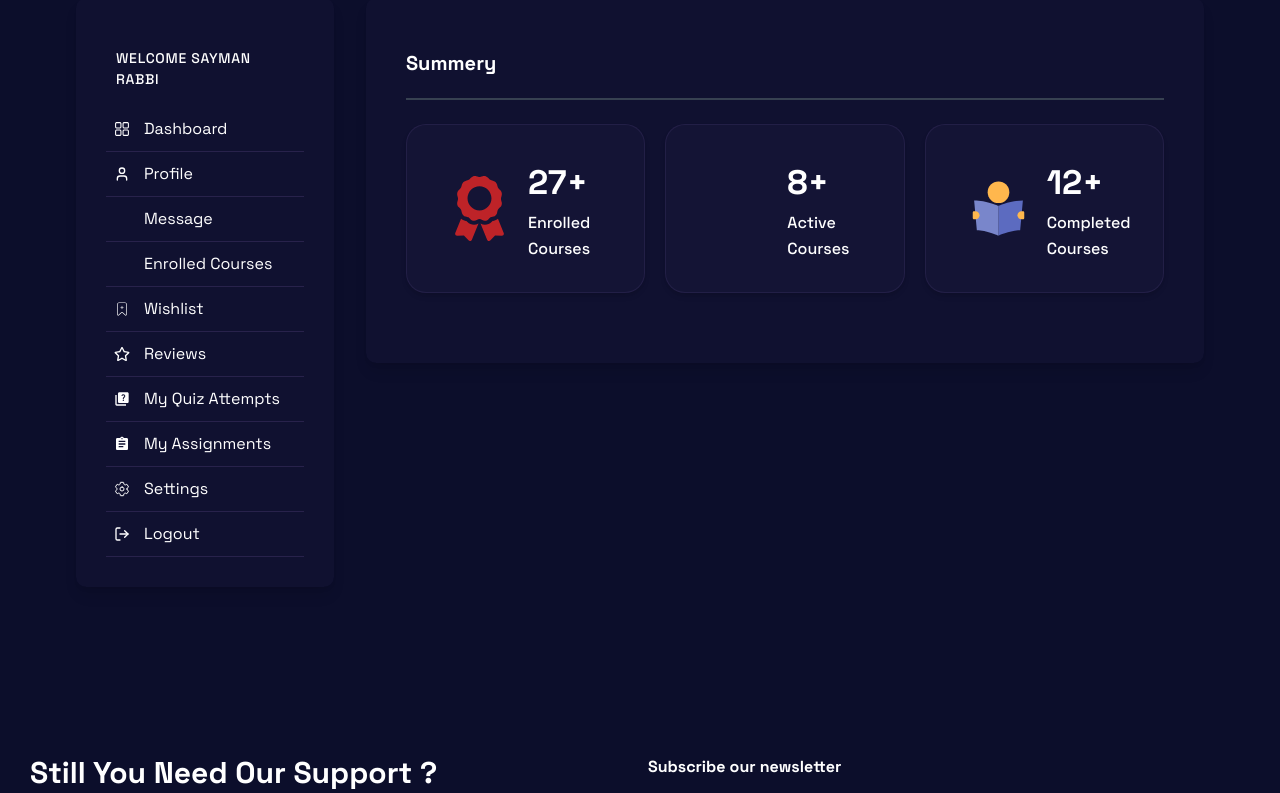
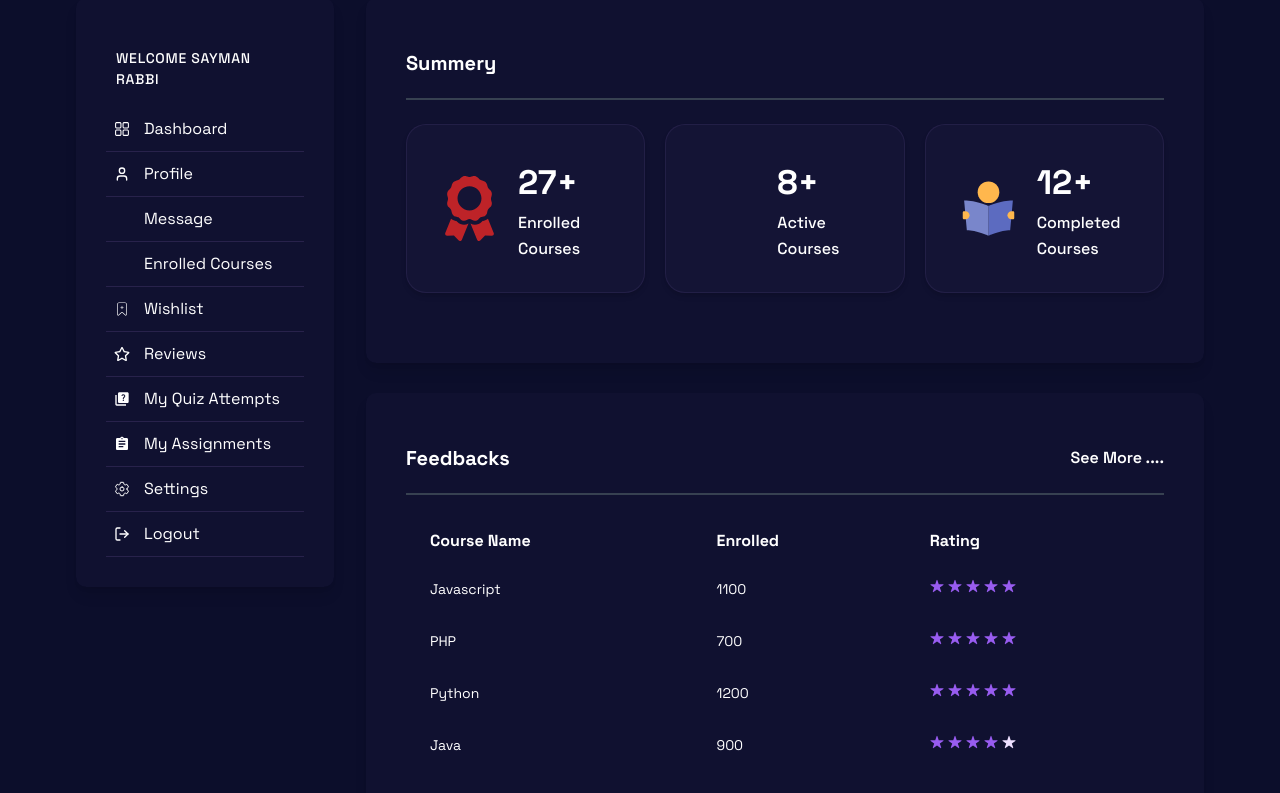
Before and after one commit to SaymanRabbi/course_managment_frontend, a React (Vite) app: page /dashboard in a window 1280 px wide. Shown: the part 360-1153 px from the top of the page. Built offline with nearby package versions, Linux system fonts and the light colour scheme; some icons are missing.

Commit message:
complete dashboard home

```diff
--- a/src/Components/Dashboard/DashboardContent.tsx
+++ b/src/Components/Dashboard/DashboardContent.tsx
@@ -2,6 +2,7 @@ import DashboardTittle from "./DashboardTittle";
 import { FaAward } from "react-icons/fa";
 import { PiStudentBold } from "react-icons/pi";
 import { FcReading } from "react-icons/fc";
+import { IoStar } from "react-icons/io5";
 interface Data {
   name: string;
   value: number;
@@ -25,7 +26,30 @@ const DashboardContent = () => {
       icon: <FcReading />,
     },
   ];
+  const feedbackData = [
+    {
+      name: "Javascript",
+      enrolled: 1100,
+      rating: 4.5,
+    },
+    {
+      name: "PHP",
+      enrolled: 700,
+      rating: 5,
+    },
+    {
+      name: "Python",
+      enrolled: 1200,
+      rating: 4.5,
+    },
+    {
+      name: "Java",
+      enrolled: 900,
+      rating: 4,
+    },
+  ];
   return (
+    <div>
       <div className=" shadow-lg bg-bgPrimary/10 mb-[30px] px-[40px] py-[50px] rounded-[10px]">
         {/* -------dashboard tittel---- */}
         <DashboardTittle>
@@ -35,11 +59,13 @@ const DashboardContent = () => {
         {/* -------dashboard content---- */}
         <div className=" grid grid-cols-12 gap-5">
           {data.map((item, index) => (
-          <div className=" bg-bgPrimary/15 py-[30px] px-[40px] mb-[20px] rounded-[20px] shadow-md xl:col-span-4 lg:col-span-5 col-span-12 border-[1px] border-bgPrimary/50">
+            <div className=" bg-bgPrimary/15 py-[30px] px-[30px] mb-[20px] rounded-[20px] shadow-md xl:col-span-4 lg:col-span-5 col-span-12 border-[1px] border-bgPrimary/50">
               <div className=" mb-0 flex items-center" key={index}>
                 {/* ------img----- */}
                 <div className=" mr-[16px]">
-                <span className=" text-[65px] text-error/85">{item.icon}</span>
+                  <span className=" text-[65px] text-error/85">
+                    {item.icon}
+                  </span>
                 </div>
                 {/* ------img----- */}
                 {/* ------content----- */}
@@ -56,6 +82,56 @@ const DashboardContent = () => {
             </div>
           ))}
         </div>
+      </div>
+      <div className="shadow-lg bg-bgPrimary/10 mb-[30px] px-[40px] py-[50px] rounded-[10px]">
+        <DashboardTittle>
+          <div className=" flex justify-between w-[100%] items-center">
+            <h4 className=" font-[700] text-textPrimary text-[20px]">
+              Feedbacks
+            </h4>
+            <span className=" text-textPrimary font-[600]">See More ....</span>
+          </div>
+        </DashboardTittle>
+
+        <div className="relative overflow-x-auto">
+          <table className="w-full text-sm text-left ">
+            <thead className=" font-bold text-textPrimary text-[16px]">
+              <tr>
+                <th scope="col" className="px-6 py-3 rounded-s-lg">
+                  Course Name
+                </th>
+                <th scope="col" className="px-6 py-3">
+                  Enrolled
+                </th>
+                <th scope="col" className="px-6 py-3 rounded-e-lg">
+                  Rating
+                </th>
+              </tr>
+            </thead>
+            <tbody>
+              {feedbackData.map((item, index) => (
+                <tr className=" text-textPrimary" key={index}>
+                  <td className="px-6 py-4">{item.name}</td>
+                  <td className="px-6 py-4">{item.enrolled}</td>
+                  <td className="px-6 py-4 flex gap-x-1 font-bold">
+                    {[...Array(5)].map((_, i) => {
+                      return (
+                        <span key={i}>
+                          {i < item.rating ? (
+                            <IoStar className="text-rgbTo" />
+                          ) : (
+                            <IoStar className="text-textSecondary" />
+                          )}
+                        </span>
+                      );
+                    })}
+                  </td>
+                </tr>
+              ))}
+            </tbody>
+          </table>
+        </div>
+      </div>
       {/* -------dashboard content---- */}
     </div>
   );
```
Lines whose indentation alone changed are shown as unchanged.
